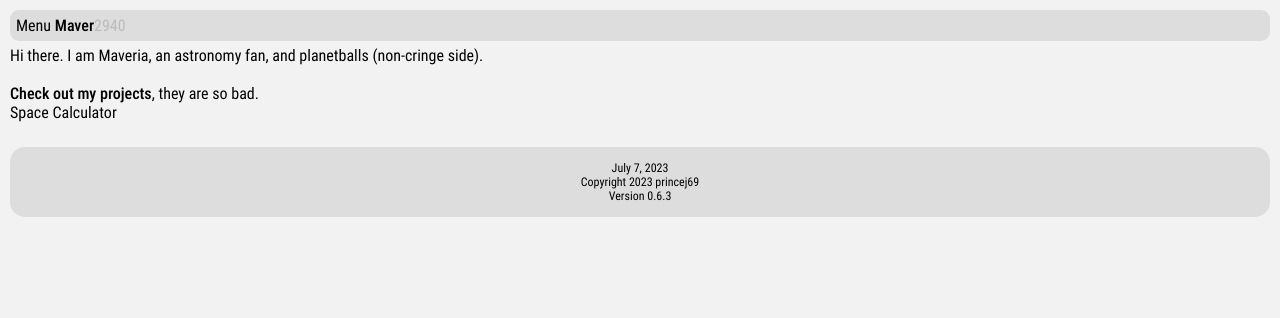
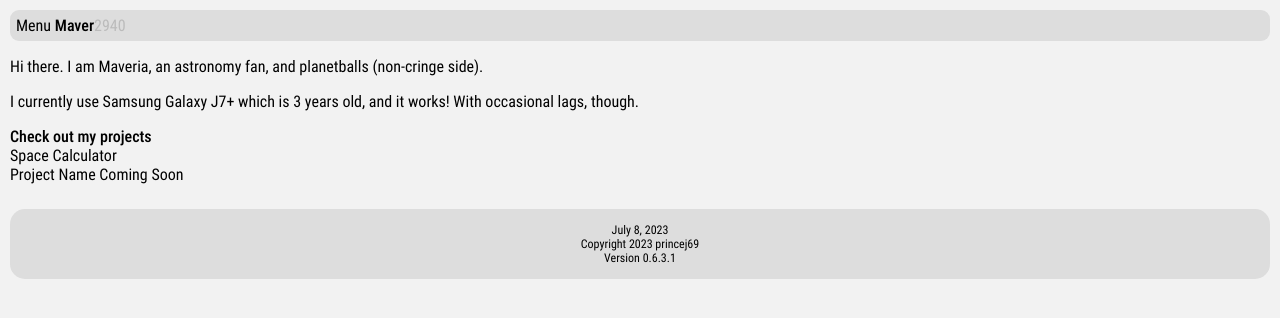
Before and after one commit to princej69/princej69.github.io, a plain HTML site: page index.html in a window 1280 px wide. Drawn offline with Linux system fonts and the light colour scheme.

Commit message:
Smol update lol

```diff
--- a/css/global.css
+++ b/css/global.css
@@ -6,3 +6,7 @@
     font-family: "Condensed Medium";
     src: url("fonts/medium.ttf")
 }
+
+* {
+    -webkit-tap-highlight-color: transparent;
+}
--- a/index.html
+++ b/index.html
@@ -23,10 +23,11 @@
             <a href="https://youtube.com/@maver2940" class="button header">YouTube</a>
             <a href="https://github.com/princej69" class="button header">GitHub</a>
         </div>
-        Hi there. I am Maveria, an astronomy fan, and planetballs (non-cringe side).
-        <br><br>
-        <b>Check out my projects</b>, they are so bad.<br>
-        <a href="https://princej69.github.io/SpaceCalculator/" class="button bodyredi">Space Calculator</a>
+        <p>Hi there. I am Maveria, an astronomy fan, and planetballs (non-cringe side).</p>
+        <p>I currently use Samsung Galaxy J7+ which is 3 years old, and it works! With occasional lags, though.</p>
+        <b>Check out my projects</b><br>
+        <a href="https://princej69.github.io/SpaceCalculator/" class="button bodyredi">Space Calculator</a><br>
+        <a href="javascript:alert('Coming Soon')" class="button bodyredi">Project Name Coming Soon</a>
         <div id="ftr">
 
         </div>
--- a/js/main.js
+++ b/js/main.js
@@ -1,6 +1,6 @@
 let versions = {
-    date: "July 7, 2023",
-    ver : "0.6.3"
+    date: "July 8, 2023",
+    ver : "0.6.3.1"
 }
 
 let drawerActivated = false
```
Also changed, not shown: 1 other file.
